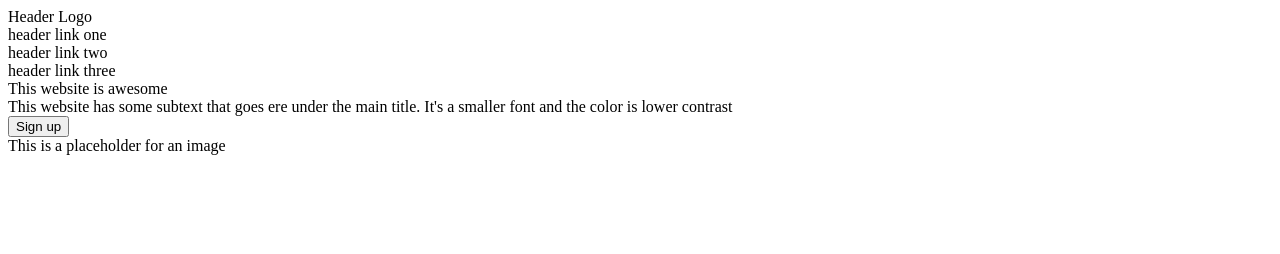
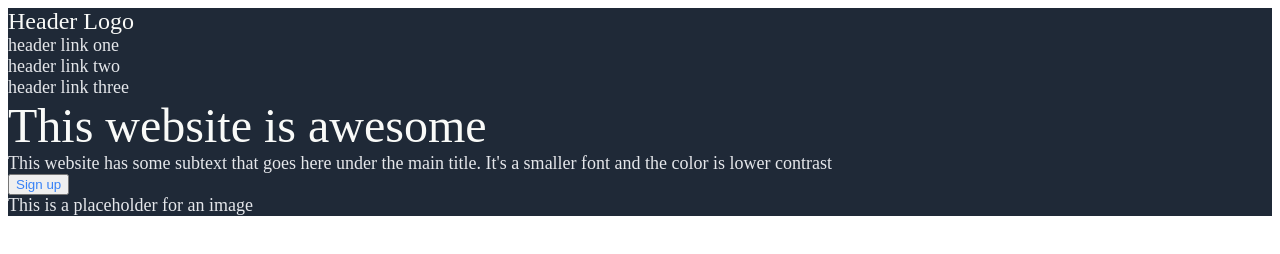
Before and after one commit to Jimminent/odin-landing-page, a plain HTML site: page index.html in a window 1280 px wide. Drawn offline with Linux system fonts and the light colour scheme.

Commit message:
Fix fonts and colors to target elements correctly

```diff
--- a/index.html
+++ b/index.html
@@ -3,6 +3,7 @@
 <head>
     <meta charset="UTF-8">
     <meta name="viewport" content="width=device-width, initial-scale=1.0">
+    <link rel="stylesheet" href="styles.css">
     <title>My Awesome Website</title>
 </head>
 <body>
@@ -15,7 +16,7 @@
         </div>
         <div class="container">
             <div class="main">This website is awesome</div>
-            <div class="secondary">This website has some subtext that goes ere under the main title. It's a smaller font and the color is lower contrast</div>
+            <div class="secondary">This website has some subtext that goes here under the main title. It's a smaller font and the color is lower contrast</div>
             <button>Sign up</button>
         </div>
         <div class="placeholder">
--- a/styles.css
+++ b/styles.css
@@ -3,18 +3,18 @@
     background-color: #1f2937;
 }
 
-.hero .main{
-    font-size: 48px extra-bold;
+.main{
+    font: 48px extra-bold;
     color: #f9faf8;
 }
 
-.hero .secondary,
-.header .link {
+.secondary,
+.link {
     font-size: 18px;
     color: #e5e7eb;
 }
 
-.header-logo {
+.header .logo {
     font-size: 24px;
     color: #f9faf8;
 }
```
